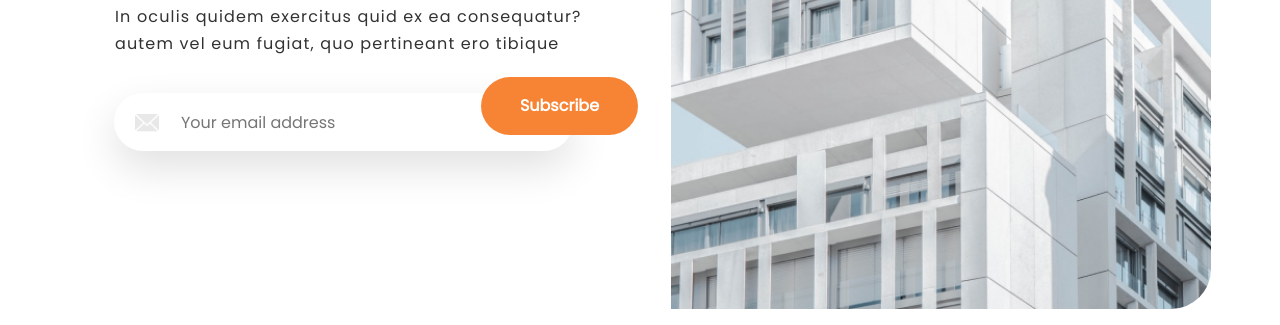
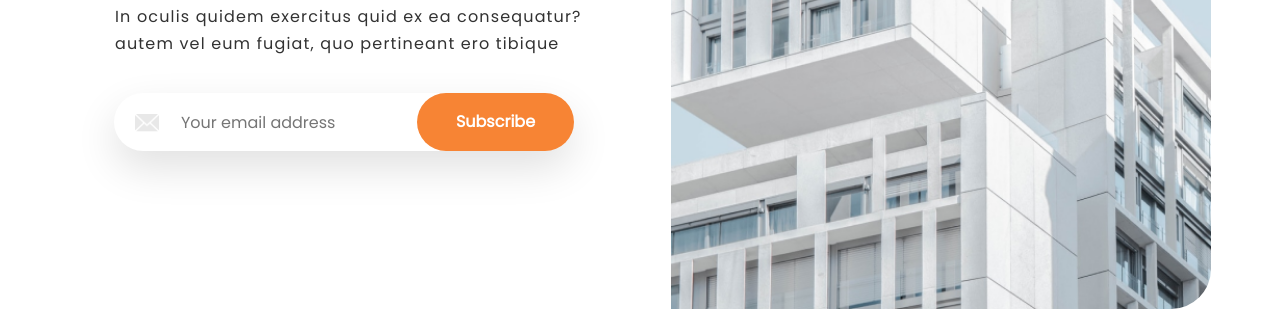
Before and after one commit to dariamalikina/CutSpace, a plain HTML site: page index.html in a window 1280 px wide. Shown: the part 475-800 px from the top of the page. Drawn offline with Linux system fonts and the light colour scheme.

Commit message:
Update style.css

```diff
--- a/css/style.css
+++ b/css/style.css
@@ -135,8 +135,8 @@ h3 {
   font-size: 16px;
   line-height: 24px;
   padding-top: 17px;
-  margin-top: -59px;
-  margin-left: 302px;
+  margin-top: -43px;
+  margin-left: 238px;
   color: #FFFFFF;
   text-align: center;
   float: right;
```
